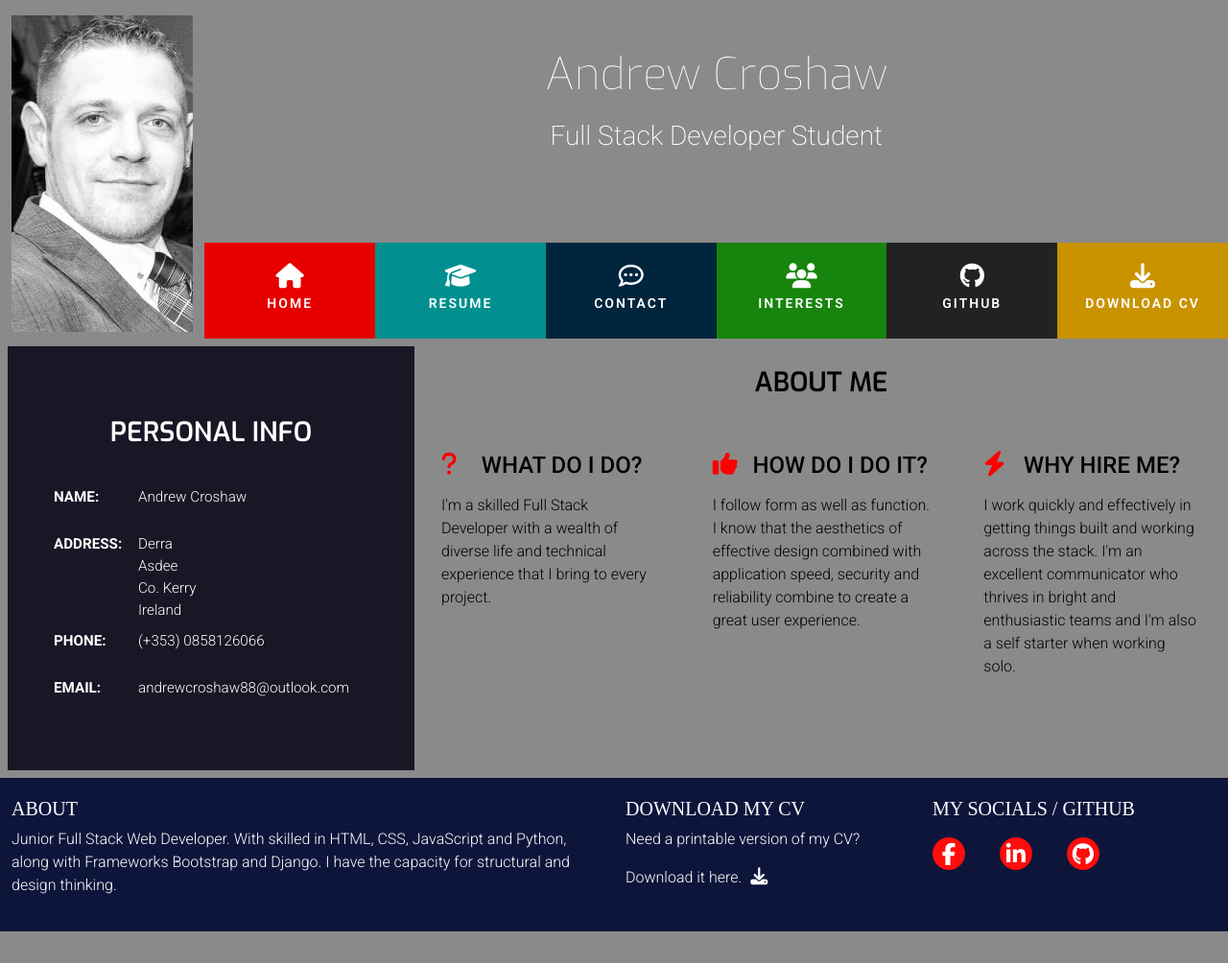
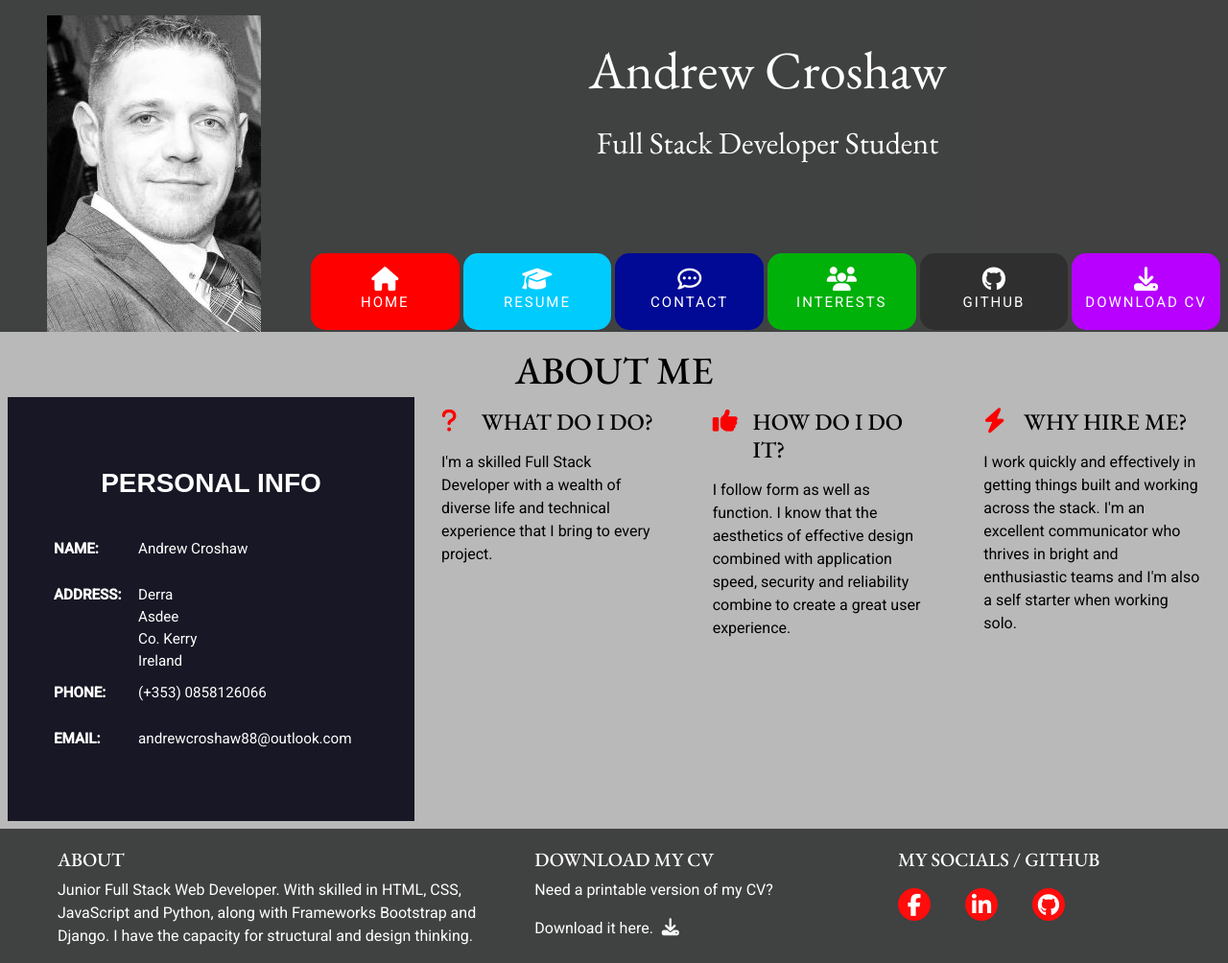
Before and after one commit to A-Croshaw/Andrew-CV, a plain HTML site: page index.html in a window 1280 px wide. Shown: the whole page at 96% size. Before the commit the page ends 971 px from the top, so only its background shows below. Drawn offline with nearby package versions, Linux system fonts and the light colour scheme.

Commit message:
reconfigured header and nav bar, made css more friendly for said items

```diff
--- a/assets/css/style.css
+++ b/assets/css/style.css
@@ -1,110 +1,35 @@
-@import url('https://fonts.googleapis.com/css?family=Roboto:100,200,300,400,500,600,700|Exo:100,200,300,400,500,600,700');
+@import url('https://fonts.googleapis.com/css2?family=EB+Garamond:wght@400;500;600&family=Roboto:wght@400;500&display=swap');
 
-
+/*------Custom Vars------*/
 :root {
     /** Fonts */
     --headers: 'EB Garamond', serif, arial;
     --text-fonts: 'Roboto', serif, arial;
 
     /* Colours */
-    --background: #a89d9dbb;
-    --header-footer: #000933e7;
+    --background: #b9b9b9;
+    --header-footer: #343536e7;
     --white: #ffffff;
     --black: #000000;
     --footer-hover: #ffd900;
     --social: #ff0c0c;
-
+    --home: #ff0000;
+    --resume: #00cbfd;
+    --contact: #000a94;
+    --download: #b700ff;
+    --github: #302f2f;
+    --intrests: #00b109;
+    --nav-hover: #ffe600;
 }
 
-
-/*-----body-----*/
-
-body {
-    font-family: var(--text-fonts);
-    font-weight: 300;
-    background-color: #8a8a8a;
-    color: #000000;
-}
-
-/*-----Colors----*/
-
-.bg-personal {
-    background-color: #171725;
-}
-
-.menu-home {
-    background-color: #e60000;
-}
-
-.menu-resume {
-    background-color: #028f8f;
-}
-
-.menu-contact {
-    background-color: #00253d;
-}
-
-.menu-download {
-    background-color: #c99300;
-}
-
-.menu-github {
-    background-color: #222222;
-}
-
-.menu-interests {
-    background-color: #17850d;
-}
-
-/*---nav---*/
-
-.menu-item:hover {
-    background: #66167e;
-    height: 100px;
-}
-.menu-item a:hover, .menu-item a i:hover{
-    color: #000000;
-}
-
-.menu-item {
-    height: 100px;
-    text-align: center;
-}
-
-.menu-item a {
-    text-decoration: none;
-    color: #ffffff;
-    height: 10px;
-}
-
-
-.menu-item a i {
-    padding-top: 22px;
-    display: block;
-    color: #ffffff;
-    font-size: 26px;
-}
-
-.menu-item span {
-    display: block;
-    width: 100%;
-    padding-top: 5px;
-    text-align: center;
-    text-transform: uppercase;
-    font-size: 14px;
-    font-weight: 600;
-    letter-spacing: 2px;
-}
-
-
-
 /*-----Special Paddings/Margins/Text-----*/
-
 h1,
 h2,
 h3,
-h4 {
+h4,
+h5 {
     margin: 0;
+    font-family: var(--headers);
 }
 
 .uppercase {
@@ -115,7 +40,76 @@ h4 {
     font-weight: 800;
 }
 
+/*-----body-----*/
+body {
+    font-family: var(--text-fonts);
+    font-weight: 300;
+    background-color: var(--background);
+    color: var(--black);
+}
+
+/*---nav---*/
+.menu-home {
+    background-color: var(--home);
+}
+.menu-resume {
+    background-color: var(--resume);
+}
+
+.menu-contact {
+    background-color: var(--contact);
+}
+
+.menu-download {
+    background-color: var(--download);
+}
+
+.menu-github {
+    background-color: var(--github);
+}
+
+.menu-interests {
+    background-color: var(--intrests);
+}
+.menu-item:hover {
+    background: var(--nav-hover);
+}
+.menu-item a:hover, .menu-item a i:hover{
+    color: var(--black);
+}
+
+.menu-item {
+    height: 80px;
+    text-align: center;
+    border-radius: 15px;
+}
+
+.menu-item a {
+    text-decoration: none;
+    color: var(--white);
+}
+
+.menu-item a i {
+    padding-top: 15px;
+    display: block;
+    color: var(--white);
+    font-size: 25px;
+}
+
+.menu-item span {
+    display: block;
+    width: 100%;
+    text-align: center;
+    text-transform: uppercase;
+    font-size: 15px;
+    font-weight: 400;
+    letter-spacing: 2px;
+}
+
 /*-----Heading-----*/
+header{
+    background-color: var(--header-footer);
+}
 
 .logo {
     background: url("../images/me.jpg");
@@ -123,26 +117,20 @@ h4 {
     background-repeat: no-repeat;
     min-height: 330px;
     min-width: fit-content;
-    transition: all .5s ease-in-out;
-    -moz-transition: all .5s ease-in-out;
-    -webkit-transition: all .5s ease-in-out;
 }
 
 .name {
-    font-family: "Exo", sans-serif;
     font-weight: 100;
-    font-size: 46px;
-    margin-top: 50px;
-    color: #ffffff;
+    font-size: 55px;
+    margin-top: 40px;
+    color: var(--white);
 }
 
 .title {
-    font-family: "Roboto", sans-serif;
     font-weight: 200;
-    font-size: 28px;
-    margin-top: 20px;
-    margin-bottom: 90px;
-    color: #ffffff;
+    font-size: 32px;
+    margin-top: 30px;
+    color: var(--white);
 }
 
 /*-----Footer-----*/
@@ -177,8 +165,6 @@ footer .cv-pdf i:hover {
     padding-top: 10px;
 }
 
-
-
 .social-links li a i {
     width: 34px;
     margin-bottom: 10px;
@@ -199,6 +185,9 @@ footer .cv-pdf i:hover {
 
 /*-----Personal Info-----*/
 
+.bg-personal {
+    background-color: #171725;
+}
 .personal-info{
     color: #ffffff;
 }
--- a/index.html
+++ b/index.html
@@ -23,42 +23,55 @@
 <body>
     <header class="container-fluid">
         <div class="row">
-            <div class="col-12 col-sm-4 col-lg-3 col-xl-2 my-1 mt-sm-5 mt-lg-3">
+            <div class="col-12 col-md-4 col-lg-3 col-xxl-2 pt-3 mt-5 mt-lg-0">
                 <a href="index.html">
                     <div class="logo"></div>
                 </a>
             </div>
-            <div class="col-12 col-sm-8 col-lg-9 col-xl-10 mb-1">
-                <div class="row bg-title-footer">
-                    <div class="heading">
+            <div class="col-12 col-md-8 col-lg-9 col-xxl-10">
+                <div class="row mb-lg-5">
                         <h1 class="name text-center">Andrew Croshaw</h1>
-                        <h2 class="title text-center"> Full Stack Developer Student</h2>
+                        <h2 class="title text-center my-lg-4"> Full Stack Developer Student</h2>
+                </div>
+                <div class="row mt-5 pt-4 pe-2">
+                    <div class="col-4 col-lg-2 list-inline-item m-0 p-0">
+                        <div class="menu-home menu-item ms-1">
+                            <a href="index.html"><i class="fa fa-home" aria-hidden="true"></i><span>Home</span></a>
                         </div>
                     </div>
-                <div class="row mt-1">
-                    <div class="col-4 col-lg-2 list-inline-item menu-home menu-item list-inline-item m-0 p-0">
-                        <a href="index.html"><i class="fa fa-home" aria-hidden="true"></i><span>Home</span></a>
-                    </div>
-                    <div class="col-4 col-lg-2 list-inline-item menu-resume menu-item list-inline-item m-0 p-0">
+                    <div class="col-4 col-lg-2 list-inline-item m-0 p-0">
+                        <div class="menu-resume menu-item ms-1">
                             <a href="resume.html"><i class="fa fa-graduation-cap" aria-hidden="true"></i><span>Resume</span></a>
                         </div>
-                    <div class="col-4 col-lg-2 list-inline-item menu-contact menu-item list-inline-item m-0 p-0">
+                    </div>
+                    <div class="col-4 col-lg-2 list-inline-item  m-0 p-0">
+                        <div class="menu-contact menu-item ms-1">
                             <a href="contact.html"><i class=" fa fa-commenting-o " aria-hidden="true "></i><span>Contact</span></a>
                         </div>
-                    <div class="col-4 col-lg-2 list-inline-item menu-interests menu-item list-inline-item m-0 p-0">
+                    </div>
+                    <div class="col-4 col-lg-2 list-inline-item  m-0 p-0">
+                        <div class="menu-interests menu-item ms-1">
                             <a href="interests.html"><i class="fa fa-users " aria-hidden="true "></i><span>Interests</span></a>
                         </div>
-                    <div class="col-4 col-lg-2 list-inline-item menu-github menu-item list-inline-item m-0 p-0">
+                    </div>
+                    <div class="col-4 col-lg-2 list-inline-item  m-0 p-0">
+                        <div class="menu-github menu-item ms-1">
                             <a href="github.html"><i class="fa fa-github " aria-hidden="true "></i><span>GitHub</span></a>
                         </div>
-                    <div class="col-4 col-lg-2 list-inline-item menu-download menu-item list-inline-item m-0 p-0">
+                    </div>
+                    <div class="col-4 col-lg-2 list-inline-item  m-0 p-0">
+                        <div class="menu-download menu-item ms-1">
                             <a href="assets/cv/Andrew.Croshaw.CV.pdf" target="_blank"><i class="fa fa-download " aria-hidden="true "></i><span>Download CV</span></a>
+                        </div>
                     </div>
                 </div>
             </div>
         </div>
     </header>
     <section class="container-fluid">
+        <div class="row pt-3">
+                <h1 class="uppercase text-center">About Me</h1>
+        </div>
         <div class="row ps-md-2">
             <div class="col-12 col-md-5 col-lg-5 col-xl-4 col-xxl-3 bg-personal personal-info p-lg-5 mt-1 mb-2">
                 <div class="row">
@@ -125,11 +138,7 @@
                 </div>
             </div>
             <div class="col-12 col-md-7 col-lg-7 col-xl-8 col-xxl-9">
-                <div class="row">
-                    <div class="col">
-                        <h3 class="personal-info-header uppercase">About Me</h3>
-                    </div>
-                </div>
+
                 <div class="row">
                     <div class="col-12 col-xl-4">
                         <div class="row p-3">
@@ -181,16 +190,16 @@
         </div>
 
     </section>
-    <footer class="container-fluid">
-        <div class="row">
-            <div class="col-12 col-lg-6">
-                <h5 class="uppercase footer-headers">About</h5>
+    <footer class="container-fluid pb-0 mb-0">
+        <div class="row px-5">
+            <div class="col-12 col-lg-5 col-xxl-6">
+                <h5 class="uppercase pb-2">About</h5>
                 <p class="inline-block">
                     Junior Full Stack Web Developer. With skilled in HTML, CSS, JavaScript and Python, along with Frameworks Bootstrap and Django. I have the capacity for structural and design thinking.
                 </p>
             </div>
-            <div class="col-12 col-md-6 col-lg-3">
-                <h5 class="uppercase footer-headers">Download My CV</h5>
+            <div class="col-12 col-md-6 col-lg-4 col-xxl-4 ps-lg-3 ps-xxl-5">
+                <h5 class="uppercase pb-2">Download My CV</h5>
                 <p>
                     Need a printable version of my CV?
                 </p>
@@ -199,8 +208,8 @@
                     <a href="assets/cv/Andrew.Croshaw.CV.pdf" target="_blank" class="cv-pdf "><i class="fa fa-download " aria-hidden="true "></i></a>
                 </p>
             </div>
-            <div class="col-12 col-md-6 col-lg-3 ">
-                <h5 class="uppercase footer-headers">My Socials / GitHub</h5>
+            <div class="col-12 col-md-6 col-lg-3 col-xxl-2 ps-md-1 p-lg-0">
+                <h5 class="uppercase pb-2">My Socials / GitHub</h5>
                 <ul class="list-inline social-links">
                     <li class="list-inline-item pe-3 pe-lg-4">
                         <a target="_blank" href="https://www.facebook.com/andrew.croshaw.90">
```
Also changed, not shown: 404.html (+8 -8 lines), contact.html (+8 -8 lines), github.html (+8 -8 lines), interests.html (+8 -8 lines), resume.html (+8 -8 lines), thankyou.html (+8 -8 lines). Lines whose indentation alone changed are shown as unchanged.
